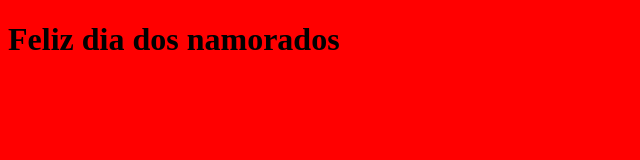
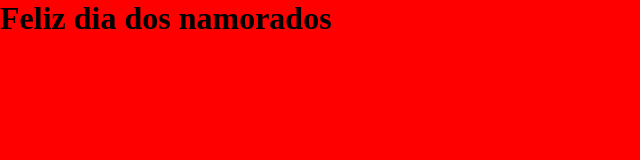
Before and after one commit to Pablo-Almeida345/Receitas, a plain HTML site: page Documents/meus/m1/desenvolvimento java/aula 4/feliz namorados.html in a window 1280 px wide. Shown: the whole page, without its empty margins (0-640 px from the left). Drawn offline with Linux system fonts and the light colour scheme; files that its build step writes are made by us from their sources.

Commit message:
primeiro commit do css

```diff
--- /dev/null
+++ b/Documents/receitas01/style.css
@@ -0,0 +1,9 @@
+* {
+    margin: 0;
+    padding: 0;
+    box-sizing: border-box;
+}
+
+body {
+    background-color: #f3e5d7;
+}
```
Also changed, not shown: Documents/receitas01/index.html (+3 -4 lines).
